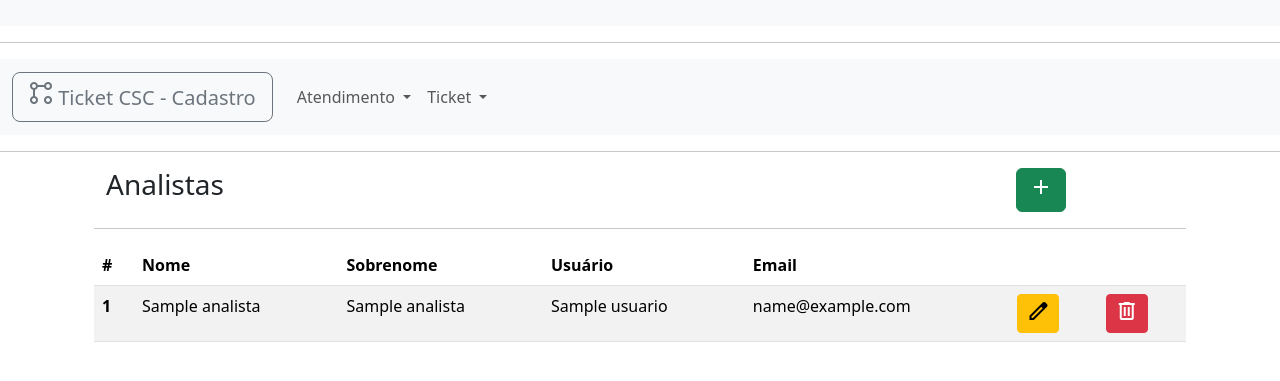
After one commit to cphenrique/sprint3_mvp, a Flask app: page /analistas in a window 1280 px wide. The commit adds this page. Shown: the top 381 px of the page. Run offline with Flask 3, Linux system fonts and the light colour scheme; a database or web service that is not in the repository returns one stand-in record (values such as "Sample title"); data that the repository does not hold is empty; some libraries are stand-ins or nearby versions.

Commit message:
Atualização do cadastro de analistas

```diff
--- a/api/schemas/atendimento/analista.py
+++ b/api/schemas/atendimento/analista.py
@@ -68,7 +68,7 @@ def apresenta_analista(analista: Analista):
     return {
         "id": analista.id,
         "nome": analista.nome,
-        "sobrenomne": analista.sobrenome,
+        "sobrenome": analista.sobrenome,
         "usuario": analista.usuario,
         "email": analista.email
     }
--- a/cadastro/app.py
+++ b/cadastro/app.py
@@ -1,24 +1,40 @@
-from flask import Flask, render_template, request
+from flask import Flask, render_template, redirect, url_for, request, jsonify, json
+from flask_wtf.csrf import CSRFProtect
 import requests
 
 from models import *
 
 app = Flask(__name__)
-app.config['JSON_SORT_KEYS'] = False
+app.config['SECRET_KEY'] = 'TBD'
+csrf = CSRFProtect(app)
 
-@app.route('/', methods=['GET', 'POST'])
+@app.route('/')
 def index():
-    tabela = request.args.get('tabela')
-    if tabela:
 
-        api_url = f'http://192.168.0.16:5000/{tabela}'
-        response = requests.get(api_url)
-        if response.status_code == 200:
-            data = response.json()
-        return render_template('index.html', data=data, tabela=tabela)
+    return render_template('index.html')
 
-    else:
-        return render_template('index.html')
+@app.route('/analistas')
+def get_analistas():
+    form = AnalistaForm()
+    api_url = "http://localhost:5000/get_analistas"
+    response = requests.get(api_url)
+    if response.status_code == 200:
+        analistas_json = response.json()
+    return render_template('analistas.html', analistas=analistas_json['analistas'], form=form)
+
+@app.route('/add_analista', methods=['POST'])
+def add_analista():
+    api_url = 'http://macbook-air.local:5000/add_analista'
+    response = requests.post(url=api_url, data=request.form)
+    print(response.status_code, response.reason, response.text)
+    return redirect(url_for('get_analistas'))
+
+@app.route('/del_analista/<int:id>', methods=['GET'])
+def del_analista(id):
+    api_url = f'http://macbook-air.local:5000/del_analista?id={id}'
+    response = requests.delete(url=api_url)
+    print(response.status_code, response.reason, response.text)
+    return redirect(url_for('get_analistas'))
 
 if __name__ == '__main__':
     app.run(debug=True)
--- a/cadastro/models/__init__.py
+++ b/cadastro/models/__init__.py
@@ -1 +1 @@
-from models.forms import EmpresaForm, UnidadeForm, AreaForm
+from models.forms import AnalistaForm
--- a/cadastro/models/forms.py
+++ b/cadastro/models/forms.py
@@ -1,31 +1,10 @@
 from flask_wtf import FlaskForm
-from wtforms import StringField, IntegerField, SelectField, PasswordField, BooleanField, RadioField, TextAreaField
+from wtforms import StringField, IntegerField, SelectField, SubmitField, PasswordField, BooleanField, RadioField, TextAreaField
 from wtforms.validators import InputRequired, Length, DataRequired
 
-class EmpresaForm(FlaskForm):
+class AnalistaForm(FlaskForm):
     nome = StringField('Nome', validators=[InputRequired(), Length(min=1, max=128)])
-    descricao = TextAreaField('Descricao', validators=[Length(min=1, max=1024)])
-    logo = StringField('Logo', validators=[InputRequired(), Length(min=1, max=128)])
-
-class UnidadeForm(FlaskForm):
-    nome = StringField('Nome', validators=[InputRequired(), Length(min=1, max=128)])
-    descricao = TextAreaField('Descricao', validators=[Length(min=1, max=1024)])
-    empresa_id = SelectField('Empresa', validators=[InputRequired()])
-    logo = StringField('Logo', validators=[InputRequired(), Length(min=1, max=128)])
-    cor = StringField('Cor', validators=[Length(min=1, max=128)])
-    acento = StringField('Acento', validators=[Length(min=1, max=128)])
-
-    def __init__(self):
-        super(UnidadeForm, self).__init__()
-        self.empresa_id.choices = [1, 'Empresa']
-        self.gender_id.choices.insert(0, ('', 'Selecione a empresa'))
-
-class AreaForm(FlaskForm):
-    nome = StringField('Nome', validators=[InputRequired(), Length(min=1, max=128)])
-    descricao = TextAreaField('Descricao', validators=[Length(min=1, max=1024)])
-    unidade_id = SelectField('Unidade', validators=[InputRequired()])
-
-    def __init__(self):
-        super(UnidadeForm, self).__init__()
-        self.empresa_id.choices = [1, 'Unidade']
-        self.gender_id.choices.insert(0, ('', 'Selecione a unidade'))
+    sobrenome = StringField('Sobrenome', validators=[InputRequired(), Length(min=1, max=128)])
+    usuario = StringField('Usuário', validators=[InputRequired(), Length(min=1, max=128)])
+    email = StringField('Email', validators=[InputRequired(), Length(min=1, max=128)])
+    submit = SubmitField('Salvar')
--- /dev/null
+++ b/cadastro/templates/analistas.html
@@ -0,0 +1,102 @@
+{% extends 'base.html' %}
+
+{% block content %}
+
+<div class="container">
+  <div class="container">
+    <div class="row">
+      <div class="col-10">
+        <h3>Analistas</h3>
+      </div>
+      <div class="col-2">
+        <button type="button" class="btn btn-success" data-bs-toggle="modal" data-bs-target="#exampleModal">
+          <span class="material-symbols-outlined">
+          add
+          </span>
+        </button>
+      </div>
+    </div>
+  </div>
+  <hr>
+  <div class="table-responsive">
+  <table class="table table-striped table-hover table-responsive">
+    <thead>
+      <tr>
+        <th scope="col">#</th>
+        <th scope="col">Nome</th>
+        <th scope="col">Sobrenome</th>
+        <th scope="col">Usuário</th>
+        <th scope="col">Email</th>
+        <th scope="col"></th>
+        <th scope="col"></th>
+      </tr>
+    </thead>
+    <tbody>
+    {% for analista in analistas %}
+    <tr>
+      <th>{{ analista.id }}</th>
+      <td>{{ analista.nome }}</td>
+      <td>{{ analista.sobrenome }}</td>
+      <td>{{ analista.usuario }}</td>
+      <td>{{ analista.email }}</td>
+      <td>
+        <button type="button" class="btn btn-warning btn-sm">
+          <span class="material-symbols-outlined">
+          edit
+          </span>
+        </button>
+      </td>
+      <td>
+          <a href="{{ url_for('del_analista', id=analista.id, action='delete') }}" class="btn btn-danger btn-sm">
+            <span class="material-symbols-outlined">
+            delete
+            </span>
+        </a>
+      </td>
+    </tr>
+    {% endfor %}
+    </tbody>
+  </table>
+  </div>
+</div>
+
+<!-- Modal -->
+<div class="modal fade" id="exampleModal" tabindex="-1" aria-labelledby="exampleModalLabel" aria-hidden="true">
+  <div class="modal-dialog">
+    <div class="modal-content">
+      <div class="modal-header">
+        <h5 class="modal-title" id="exampleModalLabel">Novo Registro</h5>
+        <button type="button" class="btn-close" data-bs-dismiss="modal" aria-label="Close"></button>
+      </div>
+      <div class="modal-body">
+        <form method="POST" action="{{ url_for('add_analista') }}">
+          {{ form.hidden_tag() }}
+          <div class="form-group">
+            {{ form.nome.label }}
+            {{ form.nome(class_="form-control", size=128) }}
+          </div>
+          <div class="form-group">
+            {{ form.sobrenome.label }}
+            {{ form.sobrenome(class_="form-control", size=128) }}
+          </div>
+          <div class="form-group">
+            {{ form.usuario.label }}
+            {{ form.usuario(class_="form-control", size=128) }}
+          </div>
+          <div class="form-group">
+            {{ form.email.label }}
+            {{ form.email(class_="form-control", size=128) }}
+          </div>
+          <hr>
+          <div class="form-group">
+            {{ form.submit(class_="form-control") }}
+          </div>
+        </form>
+      </div>
+      <div class="modal-footer">
+      </div>
+    </div>
+  </div>
+</div>
+
+{% endblock %}
--- a/cadastro/templates/base.html
+++ b/cadastro/templates/base.html
@@ -19,7 +19,7 @@
 
         <nav class="navbar navbar-expand-lg bg-body-tertiary">
           <div class="container-fluid">
-            <a class="navbar-brand" href="#">
+            <a class="navbar-brand" href="/">
               <button type="button" class="btn btn-outline-secondary btn-lg">
                 <span class="material-symbols-outlined">
                   linked_services
@@ -37,7 +37,7 @@
                     Atendimento
                   </a>
                   <ul class="dropdown-menu">
-                    <li><a class="dropdown-item" href="?tabela=analistas">Analista</a></li>
+                    <li><a class="dropdown-item" href="{{url_for('get_analistas')}}">Analista</a></li>
                     <li><a class="dropdown-item" href="?tabela=processos">Processo</a></li>
                     <li><a class="dropdown-item" href="?tabela=atividades">Atividade</a></li>
                   </ul>
--- a/cadastro/templates/index.html
+++ b/cadastro/templates/index.html
@@ -3,8 +3,10 @@
 {% block content %}
 
 <div class="container">
+  {% if tabela %}
   <h1>{{ tabela|capitalize }}</h1>
   <hr>
+
   <div class="container-fluid">
 
     {% for d in data[tabela] %}
@@ -13,7 +15,9 @@
 
     {% endfor %}
 
+
   </div>
+  {% endif %}
 </div>
 
 {% endblock %}
--- a/ticket/app.py
+++ b/ticket/app.py
@@ -9,14 +9,14 @@ def index():
     formulario = []
     formulario_id = request.args.get('formulario_id')
 
-    api_url_processos = "http://192.168.0.16:5000/processos"
+    api_url_processos = "http://localhost:5000/processos"
     response_processos = requests.get(api_url_processos)
     if response_processos.status_code == 200:
         processos = response_processos.json()
 
     if request.method == 'POST':
 
-        api_url_formulario = f"http://192.168.0.16:5000/formulario?id={formulario_id}"
+        api_url_formulario = f"http://localhost:5000/formulario?id={formulario_id}"
         response_formulario = requests.get(api_url_formulario)
         if response_formulario.status_code == 200:
             formulario = response_formulario.json()
@@ -26,7 +26,7 @@ def index():
 
 @app.route('/formulario/<formulario_id>', methods=['GET'])
 def get_formulario(formulario_id):
-    api_url_formulario = f"http://192.168.0.16:5000/formulario?id={formulario_id}"
+    api_url_formulario = f"http://localhost:5000/formulario?id={formulario_id}"
     response_formulario = requests.get(api_url_formulario)
     if response_formulario.status_code == 200:
         formulario = response_formulario.json()
--- a/ticket/templates/base.html
+++ b/ticket/templates/base.html
@@ -33,7 +33,7 @@
 
         <hr>
 
-        <div class="container">
+        <div class="container-fluid">
 
         {% block content %} {% endblock %}
 
--- a/ticket/templates/index.html
+++ b/ticket/templates/index.html
@@ -2,7 +2,7 @@
 
 {% block content %}
 
-<div class="container text-center">
+<div class="container-fluid">
     <div class="row align-items-start">
       <div class="col-4">
         <p class="lead">Atividades</p>
```
Also changed, not shown: api/route/atendimento/analista.py (+8 -6 lines), cadastro/requirements.txt (+12 -0 lines).
